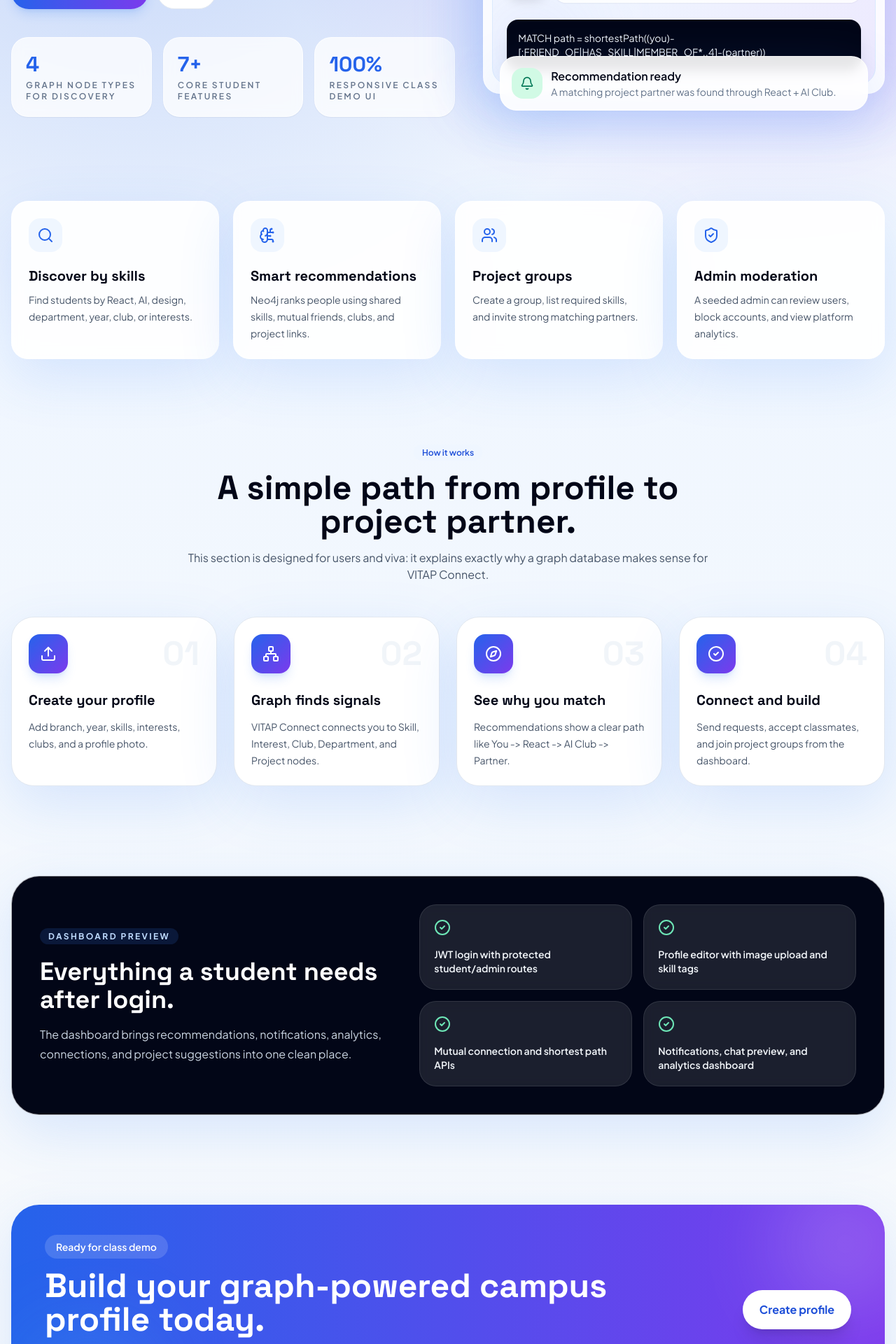
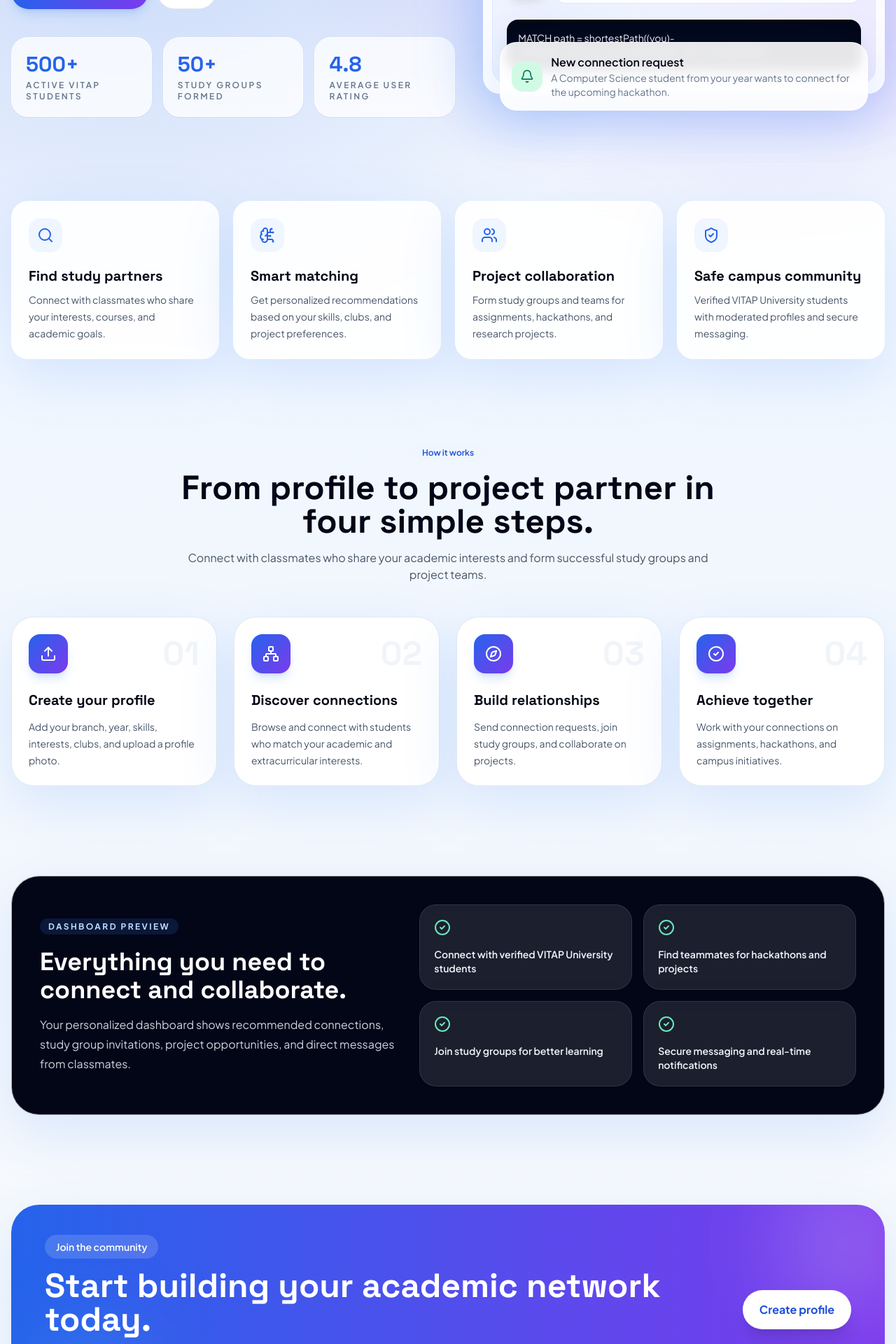
Before and after one commit to VeerDev-hub/VITAP-Connect, a React (Vite) app in the folder frontend/: page / in a window 1280 px wide. Shown: the part 700-2620 px from the top of the page at 70% size. Built offline with nearby package versions, Linux system fonts and the light colour scheme; no server answers.

Commit message:
Update project content for VITAP Connect student collaboration platform and add deployment config

```diff
--- a/frontend/src/components/Footer.jsx
+++ b/frontend/src/components/Footer.jsx
@@ -1,5 +1,5 @@
 import { Link } from "react-router-dom";
-import { Github, GraduationCap, Network } from "lucide-react";
+import { Github, GraduationCap, Network, Linkedin } from "lucide-react";
 
 const links = [
   ["Dashboard", "/dashboard"],
@@ -17,12 +17,17 @@
             VITAP<span className="text-blue-600">Connect</span>
           </Link>
           <p className="mt-4 max-w-md text-sm leading-6 text-slate-600 dark:text-slate-300">
-            A React, Express, and Neo4j AuraDB project that helps students discover classmates through skills, clubs, mutual connections, and project goals.
+            VITAP Connect is a student collaboration platform that helps VITAP University students find teammates, build study groups, and work together on academic projects and hackathons.
           </p>
           <div className="mt-5 flex gap-3 text-slate-500 dark:text-slate-300">
+            <a href="https://github.com/VeerDev-hub" className="rounded-2xl border border-slate-200 p-3 transition hover:bg-slate-50 dark:border-white/10 dark:hover:bg-white/5" target="_blank" rel="noopener noreferrer">
+              <Github size={18} />
+            </a>
+            <a href="https://www.linkedin.com/in/veer-pratap-singh-99a368310/" className="rounded-2xl border border-slate-200 p-3 transition hover:bg-slate-50 dark:border-white/10 dark:hover:bg-white/5" target="_blank" rel="noopener noreferrer">
+              <Linkedin size={18} />
+            </a>
             <div className="rounded-2xl border border-slate-200 p-3 dark:border-white/10"><Network size={18} /></div>
             <div className="rounded-2xl border border-slate-200 p-3 dark:border-white/10"><GraduationCap size={18} /></div>
-            <div className="rounded-2xl border border-slate-200 p-3 dark:border-white/10"><Github size={18} /></div>
           </div>
         </div>
 
@@ -34,17 +39,17 @@
         </div>
 
         <div>
-          <h3 className="font-display text-lg font-bold">Viva points</h3>
+          <h3 className="font-display text-lg font-bold">Features</h3>
           <div className="mt-4 space-y-3 text-sm text-slate-600 dark:text-slate-300">
-            <p>Graph database: shortest paths and recommendations.</p>
-            <p>Security: JWT, bcrypt, helmet, admin roles.</p>
-            <p>Deployment: Vercel + Render + Neo4j AuraDB.</p>
+            <p>Find students by skills and interests</p>
+            <p>Create and join project teams</p>
+            <p>Real-time chat and video calls</p>
           </div>
         </div>
       </div>
       <div className="mx-auto mt-10 flex max-w-7xl flex-col gap-3 border-t border-slate-200 px-4 pt-6 text-sm text-slate-500 sm:flex-row sm:items-center sm:justify-between dark:border-white/10">
-        <p>VITAP Connect - Built for Web Technology class project.</p>
-        <p>React + Express + Neo4j AuraDB</p>
+        <p>Made with ❤️ by Veer</p>
+        <p>© 2026 VITAP Connect - Student Collaboration Platform</p>
       </div>
     </footer>
   );
--- a/frontend/src/components/Navbar.jsx
+++ b/frontend/src/components/Navbar.jsx
@@ -1,5 +1,6 @@
 import { Link, NavLink, useNavigate } from "react-router-dom";
-import { Moon, Sun } from "lucide-react";
+import { Menu, Moon, Sun, X } from "lucide-react";
+import { useState } from "react";
 import { useAuth } from "../context/AuthContext";
 
 const links = [
@@ -21,6 +22,7 @@
 export default function Navbar({ darkMode, setDarkMode }) {
   const { user, logout } = useAuth();
   const navigate = useNavigate();
+  const [mobileMenuOpen, setMobileMenuOpen] = useState(false);
 
   return (
     <header className="sticky top-0 z-40 border-b border-white/70 bg-white/80 backdrop-blur-xl dark:border-white/10 dark:bg-slate-950/70">
@@ -33,6 +35,9 @@
           {user?.role === "admin" && <NavItem to="/admin">Admin</NavItem>}
         </div>
         <div className="flex items-center gap-2">
+          <button className="btn-secondary !p-3 lg:hidden" onClick={() => setMobileMenuOpen((value) => !value)} aria-label="Toggle navigation menu">
+            {mobileMenuOpen ? <X size={18} /> : <Menu size={18} />}
+          </button>
           <button className="btn-secondary !p-3" onClick={() => setDarkMode((value) => !value)} aria-label="Toggle dark mode">
             {darkMode ? <Sun size={18} /> : <Moon size={18} />}
           </button>
@@ -46,6 +51,22 @@
           )}
         </div>
       </nav>
+      {user && mobileMenuOpen && (
+        <div className="lg:hidden border-t border-slate-200 bg-white/90 px-4 py-4 shadow-sm dark:border-white/10 dark:bg-slate-950/90">
+          <div className="flex flex-col gap-2">
+            {links.map(([label, href]) => (
+              <NavLink key={href} to={href} className={({ isActive }) => `rounded-full px-4 py-3 text-sm font-semibold ${isActive ? "bg-blue-600 text-white" : "text-slate-700 hover:bg-slate-100 dark:text-slate-200 dark:hover:bg-white/10"}`} onClick={() => setMobileMenuOpen(false)}>
+                {label}
+              </NavLink>
+            ))}
+            {user?.role === "admin" && (
+              <NavLink to="/admin" className={({ isActive }) => `rounded-full px-4 py-3 text-sm font-semibold ${isActive ? "bg-blue-600 text-white" : "text-slate-700 hover:bg-slate-100 dark:text-slate-200 dark:hover:bg-white/10"}`} onClick={() => setMobileMenuOpen(false)}>
+                Admin
+              </NavLink>
+            )}
+          </div>
+        </div>
+      )}
     </header>
   );
 }
--- a/frontend/src/pages/Dashboard.jsx
+++ b/frontend/src/pages/Dashboard.jsx
@@ -44,9 +44,9 @@
     <section className="mx-auto max-w-7xl px-4 py-10">
       <div className="flex flex-col gap-3 md:flex-row md:items-end md:justify-between">
         <div>
-          <span className="tag">Live student workspace</span>
+          <span className="tag">Your student hub</span>
           <h1 className="mt-3 font-display text-4xl font-bold">Welcome back, {user?.name?.split(" ")[0] || "Student"}</h1>
-          <p className="mt-2 text-slate-600 dark:text-slate-300">Your dashboard updates from Neo4j: profile quality, requests, recommendations, and project matches.</p>
+          <p className="mt-2 text-slate-600 dark:text-slate-300">Your personalized dashboard shows connection requests, recommendations, project opportunities, and campus updates.</p>
         </div>
       </div>
 
@@ -67,7 +67,7 @@
           <div className="flex items-center justify-between gap-3">
             <div>
               <h2 className="font-display text-2xl font-bold">Recommended collaborators</h2>
-              <p className="mt-1 text-sm text-slate-500">Each card explains why the graph recommended this student.</p>
+              <p className="mt-1 text-sm text-slate-500">Students who match your skills, interests, and academic goals.</p>
             </div>
             <CheckCircle2 className="text-emerald-500" />
           </div>
@@ -81,7 +81,7 @@
           <div className="card">
             <h2 className="font-display text-2xl font-bold">Project matches</h2>
             <div className="mt-4 space-y-3">
-              {data.projects.length === 0 && <p className="rounded-3xl bg-slate-100 p-5 text-sm text-slate-500 dark:bg-white/10">No project match yet. Create projects with required skills to see suggestions here.</p>}
+              {data.projects.length === 0 && <p className="rounded-3xl bg-slate-100 p-5 text-sm text-slate-500 dark:bg-white/10">No project matches yet. Join or create projects to find collaborators with complementary skills.</p>}
               {data.projects.map((project) => <div key={project.id} className="rounded-3xl border border-slate-200 p-4 dark:border-white/10"><FolderKanban className="text-blue-600" /><p className="mt-2 font-semibold">{project.title}</p><p className="text-xs text-slate-500">Matches: {(project.matchingSkills || []).join(", ") || "Skill overlap"}</p></div>)}
             </div>
           </div>
--- a/frontend/src/pages/Home.jsx
+++ b/frontend/src/pages/Home.jsx
@@ -14,30 +14,30 @@
 };
 
 const features = [
-  ["Discover by skills", "Find students by React, AI, design, department, year, club, or interests.", Search],
-  ["Smart recommendations", "Neo4j ranks people using shared skills, mutual friends, clubs, and project links.", BrainCircuit],
-  ["Project groups", "Create a group, list required skills, and invite strong matching partners.", Users],
-  ["Admin moderation", "A seeded admin can review users, block accounts, and view platform analytics.", ShieldCheck]
+  ["Find study partners", "Connect with classmates who share your interests, courses, and academic goals.", Search],
+  ["Smart matching", "Get personalized recommendations based on your skills, clubs, and project preferences.", BrainCircuit],
+  ["Project collaboration", "Form study groups and teams for assignments, hackathons, and research projects.", Users],
+  ["Safe campus community", "Verified VITAP University students with moderated profiles and secure messaging.", ShieldCheck]
 ];
 
 const journey = [
-  ["Create your profile", "Add branch, year, skills, interests, clubs, and a profile photo.", Upload],
-  ["Graph finds signals", "VITAP Connect connects you to Skill, Interest, Club, Department, and Project nodes.", Network],
-  ["See why you match", "Recommendations show a clear path like You -> React -> AI Club -> Partner.", Compass],
-  ["Connect and build", "Send requests, accept classmates, and join project groups from the dashboard.", CheckCircle2]
+  ["Create your profile", "Add your branch, year, skills, interests, clubs, and upload a profile photo.", Upload],
+  ["Discover connections", "Browse and connect with students who match your academic and extracurricular interests.", Network],
+  ["Build relationships", "Send connection requests, join study groups, and collaborate on projects.", Compass],
+  ["Achieve together", "Work with your connections on assignments, hackathons, and campus initiatives.", CheckCircle2]
 ];
 
 const stats = [
-  ["4", "Graph node types for discovery"],
-  ["7+", "Core student features"],
-  ["100%", "Responsive class demo UI"]
+  ["500+", "Active VITAP students"],
+  ["50+", "Study groups formed"],
+  ["4.8", "Average user rating"]
 ];
 
 const highlights = [
-  "JWT login with protected student/admin routes",
-  "Profile editor with image upload and skill tags",
-  "Mutual connection and shortest path APIs",
-  "Notifications, chat preview, and analytics dashboard"
+  "Connect with verified VITAP University students",
+  "Find teammates for hackathons and projects",
+  "Join study groups for better learning",
+  "Secure messaging and real-time notifications"
 ];
 
 function Reveal({ children, className = "" }) {
@@ -56,13 +56,13 @@
       <div className="mx-auto grid max-w-7xl items-center gap-10 px-4 pb-16 pt-20 lg:min-h-[86vh] lg:grid-cols-[1.05fr_0.95fr]">
         <motion.div variants={stagger} initial="hidden" animate="visible">
           <motion.div variants={fadeUp} className="inline-flex items-center gap-2 rounded-full border border-blue-200 bg-white/80 px-4 py-2 text-sm font-semibold text-blue-700 shadow-sm backdrop-blur dark:border-blue-400/20 dark:bg-blue-500/10 dark:text-blue-200">
-            <Sparkles size={16} /> Web Tech project
+            <Sparkles size={16} /> VITAP University Community
           </motion.div>
           <motion.h1 variants={fadeUp} className="mt-6 font-display text-5xl font-bold leading-tight tracking-tight md:text-7xl">
-            Meet the right classmates before your next project starts.
+            Connect with the right classmates for your next big project.
           </motion.h1>
           <motion.p variants={fadeUp} className="mt-6 max-w-2xl text-lg leading-8 text-slate-600 dark:text-slate-300">
-            VITAP Connect turns student profiles into a graph so users can discover collaborators through shared skills, clubs, departments, mutual friends, and project goals.
+            VITAP Connect helps VITAP University students find study partners, form project teams, and build lasting academic relationships through shared interests and goals.
           </motion.p>
           <motion.div variants={fadeUp} className="mt-8 flex flex-wrap gap-3">
             <Link className="btn-primary inline-flex items-center gap-2" to="/register">Start connecting <ArrowRight size={18} /></Link>
@@ -87,8 +87,8 @@
             <div className="flex items-center gap-3">
               <div className="rounded-2xl bg-emerald-100 p-3 text-emerald-700 dark:bg-emerald-500/15 dark:text-emerald-200"><Bell size={20} /></div>
               <div>
-                <p className="font-semibold">Recommendation ready</p>
-                <p className="text-sm text-slate-500">A matching project partner was found through React + AI Club.</p>
+                <p className="font-semibold">New connection request</p>
+                <p className="text-sm text-slate-500">A Computer Science student from your year wants to connect for the upcoming hackathon.</p>
               </div>
             </div>
           </motion.div>
@@ -112,8 +112,8 @@
       <div className="mx-auto max-w-7xl px-4 py-16">
         <Reveal className="mx-auto max-w-3xl text-center">
           <span className="tag">How it works</span>
-          <h2 className="mt-4 font-display text-4xl font-bold md:text-5xl">A simple path from profile to project partner.</h2>
-          <p className="mt-4 text-slate-600 dark:text-slate-300">This section is designed for users and viva: it explains exactly why a graph database makes sense for VITAP Connect.</p>
+          <h2 className="mt-4 font-display text-4xl font-bold md:text-5xl">From profile to project partner in four simple steps.</h2>
+          <p className="mt-4 text-slate-600 dark:text-slate-300">Connect with classmates who share your academic interests and form successful study groups and project teams.</p>
         </Reveal>
 
         <div className="mt-12 grid gap-6 lg:grid-cols-4">
@@ -138,8 +138,8 @@
         <div className="grid items-center gap-8 rounded-[2.5rem] border border-white/70 bg-slate-950 p-6 shadow-soft md:p-10 lg:grid-cols-[0.9fr_1.1fr] dark:border-white/10">
           <Reveal>
             <span className="rounded-full bg-blue-500/15 px-3 py-1 text-xs font-bold uppercase tracking-[0.2em] text-blue-200">Dashboard preview</span>
-            <h2 className="mt-5 font-display text-4xl font-bold text-white">Everything a student needs after login.</h2>
-            <p className="mt-4 leading-7 text-slate-300">The dashboard brings recommendations, notifications, analytics, connections, and project suggestions into one clean place.</p>
+            <h2 className="mt-5 font-display text-4xl font-bold text-white">Everything you need to connect and collaborate.</h2>
+            <p className="mt-4 leading-7 text-slate-300">Your personalized dashboard shows recommended connections, study group invitations, project opportunities, and direct messages from classmates.</p>
           </Reveal>
           <Reveal>
             <div className="grid gap-4 sm:grid-cols-2">
@@ -160,9 +160,9 @@
           <div className="absolute -bottom-12 left-8 h-40 w-40 rounded-full bg-cyan-300/20 blur-3xl" />
           <div className="relative grid items-center gap-8 lg:grid-cols-[1fr_auto]">
             <div>
-              <span className="rounded-full bg-white/15 px-4 py-2 text-sm font-semibold">Ready for class demo</span>
-              <h2 className="mt-5 font-display text-4xl font-bold md:text-5xl">Build your graph-powered campus profile today.</h2>
-              <p className="mt-4 max-w-2xl text-blue-50">Register, add your skills, discover matching classmates, and explain the Neo4j path in your viva with confidence.</p>
+              <span className="rounded-full bg-white/15 px-4 py-2 text-sm font-semibold">Join the community</span>
+              <h2 className="mt-5 font-display text-4xl font-bold md:text-5xl">Start building your academic network today.</h2>
+              <p className="mt-4 max-w-2xl text-blue-50">Connect with fellow VITAP students, find project partners, and make the most of your university experience.</p>
             </div>
             <Link className="rounded-full bg-white px-6 py-4 font-bold text-blue-700 shadow-xl transition hover:-translate-y-1" to="/register">Create profile</Link>
           </div>
--- a/frontend/src/pages/Profile.jsx
+++ b/frontend/src/pages/Profile.jsx
@@ -41,7 +41,7 @@
           <input className="input mt-4" type="file" accept="image/*" onChange={(event) => setAvatar(event.target.files[0])} />
           <button className="btn-secondary mt-3 w-full" type="button" onClick={uploadAvatar}>Upload image</button>
           {user.avatarUrl && <button className="mt-3 w-full rounded-full border border-rose-200 bg-rose-50 px-5 py-3 font-semibold text-rose-700 transition hover:bg-rose-100 dark:border-rose-400/20 dark:bg-rose-500/10 dark:text-rose-200" type="button" onClick={removeAvatar}>Remove avatar</button>}
-          <p className="mt-4 rounded-3xl bg-blue-50 p-4 text-sm text-blue-700 dark:bg-blue-500/15 dark:text-blue-200">Complete profiles get better graph recommendations.</p>
+          <p className="mt-4 rounded-3xl bg-blue-50 p-4 text-sm text-blue-700 dark:bg-blue-500/15 dark:text-blue-200">Complete profiles help you find better study partners and project collaborators.</p>
         </div>
         <div className="grid gap-4 sm:grid-cols-2">
           <input className="input" placeholder="Name" {...register("name")} />
--- a/frontend/vite.config.js
+++ b/frontend/vite.config.js
@@ -5,5 +5,8 @@
   plugins: [react()],
   server: {
     port: 5173
+  },
+  build: {
+    outDir: 'dist'
   }
 });
```
Also changed, not shown: frontend/vercel.json (added), 1 other file (tests, documents, lock files or other folders).
